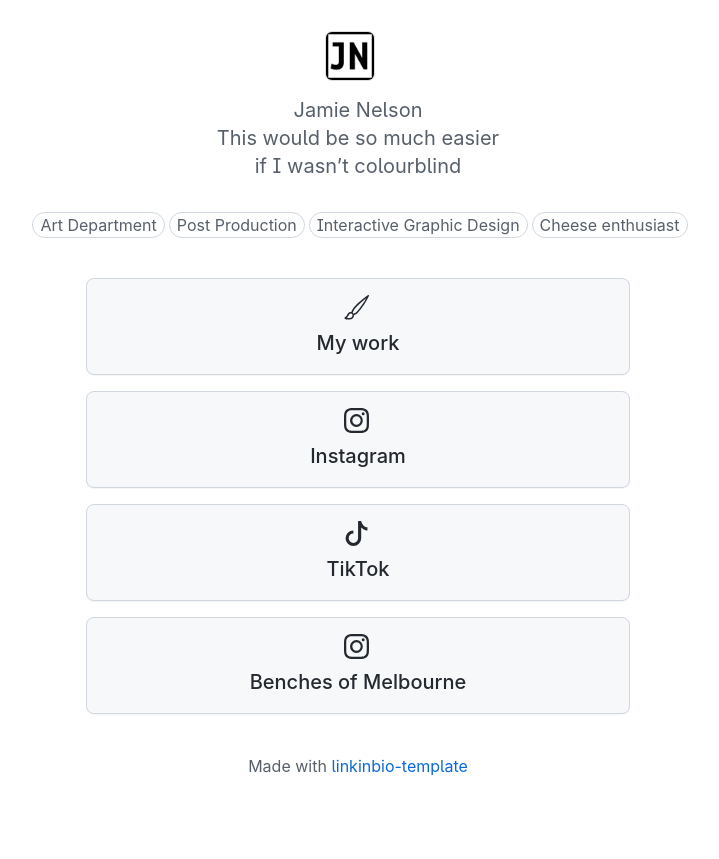
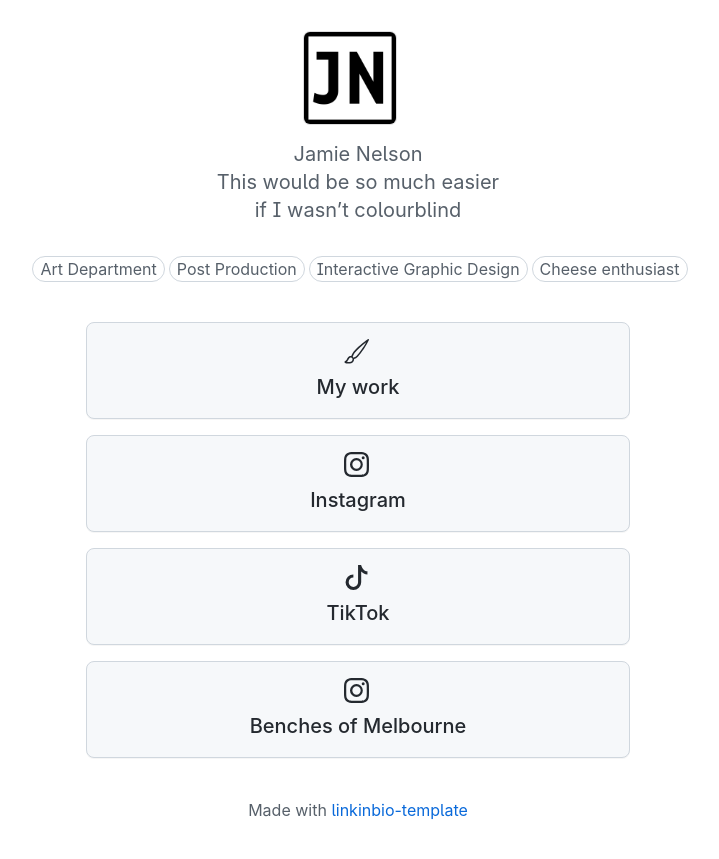
Before and after one commit to jmenelsn/bio, a Jekyll site: the page built from index.md, in a window 1280 px wide. Shown: the top 859 px of the page, without its empty margins (282-1001 px from the left). Built offline with Jekyll 4.4.1, drawn with Linux system fonts in a browser that asks for light colours; our own code applies the rules of GitHub Pages for plain Markdown files.

Commit message:
Update profile.html

```diff
--- a/_includes/profile.html
+++ b/_includes/profile.html
@@ -2,7 +2,7 @@
     <h1 class="d-inline-block mt-3">
         <span class="d-flex">
             <span class="pr-3"><img class="avatar text-center mb-3" alt="{{ page.avatar-alt-text }}"
-                    src="{{ page.avatar-url }}" width="48" height="48"></span>
+                    src="{{ page.avatar-url }}" width="92" height="92"></span>
             <span class="">{{ page.avatar-name }}</span>
         </span>
     </h1>
```
